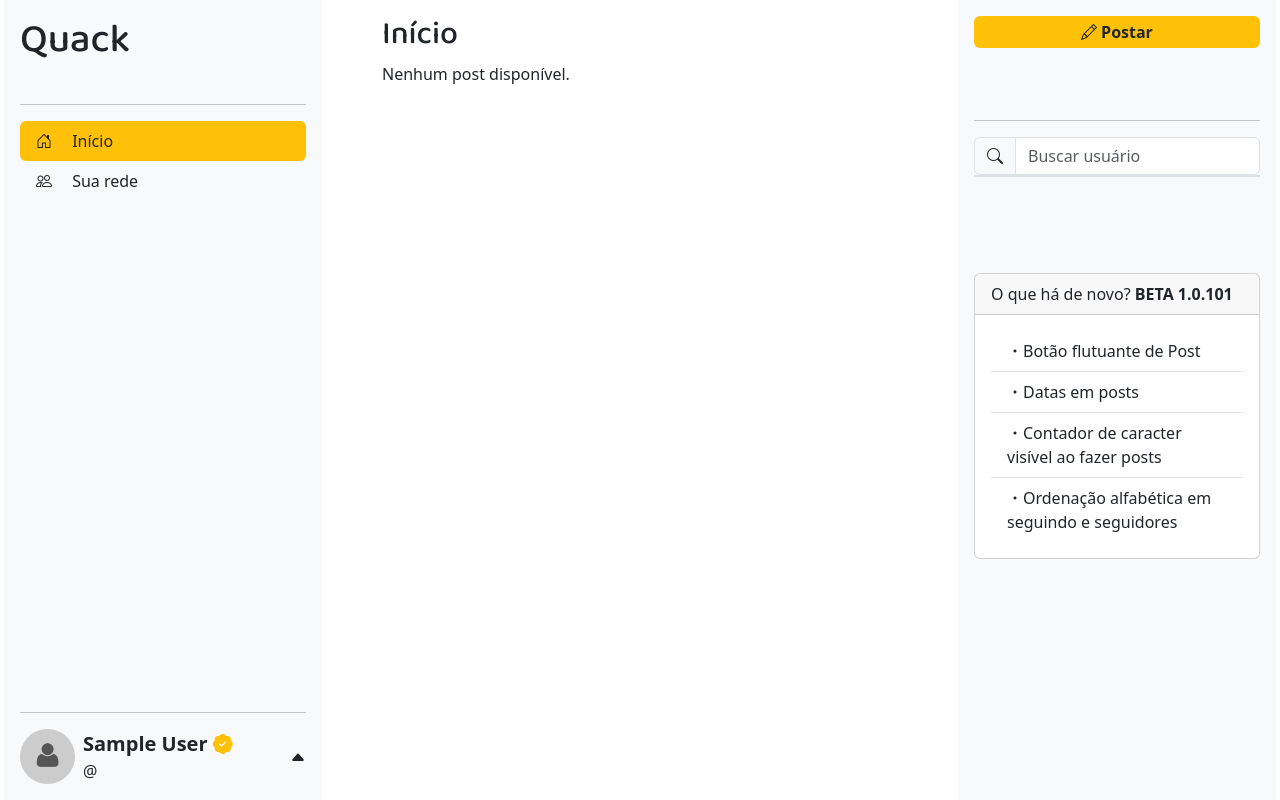
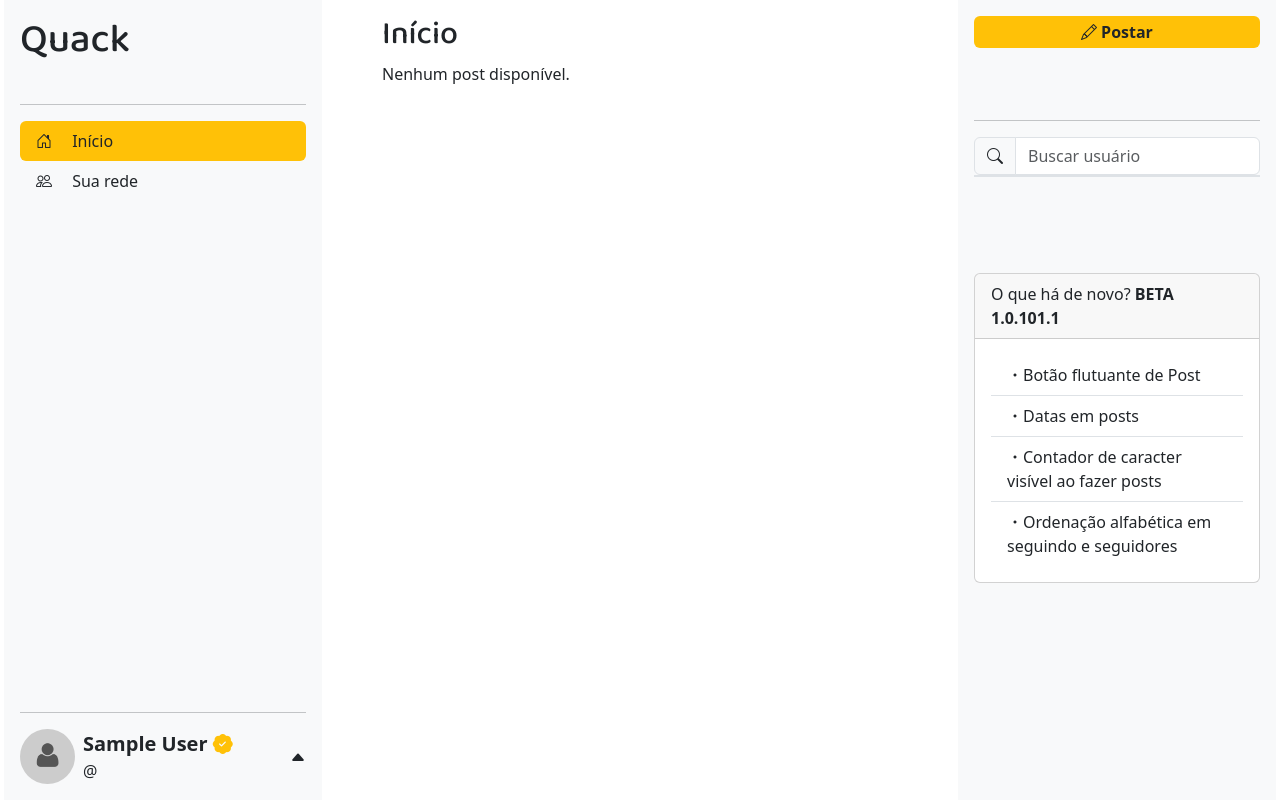
Before and after one commit to JayfckZ/quack, a Django app: page / in a window 1280 px wide. Run offline with Django 5.2, Linux system fonts and the light colour scheme; the visitor is signed in with stand-in values (Sample User, id 1); data comes from the database, SQL or seed files in the repository; data that the repository does not hold is empty; some libraries are stand-ins or nearby versions.

Commit message:
teste de versão 2

```diff
--- a/quack_app/templates/home.html
+++ b/quack_app/templates/home.html
@@ -287,7 +287,7 @@
 
                 <div class="mb-5"></div>
                 <div class="card mt-5">
-                    <div class="card-header">O que há de novo? <strong>BETA 1.0.101</strong></div>
+                    <div class="card-header">O que há de novo? <strong>BETA 1.0.101.1</strong></div>
                     <div class="card-body">
                         <ul class="list-group list-group-flush">
                             <li class="list-group-item"><i class="bi bi-dot"></i>Botão flutuante de Post</li>
```
